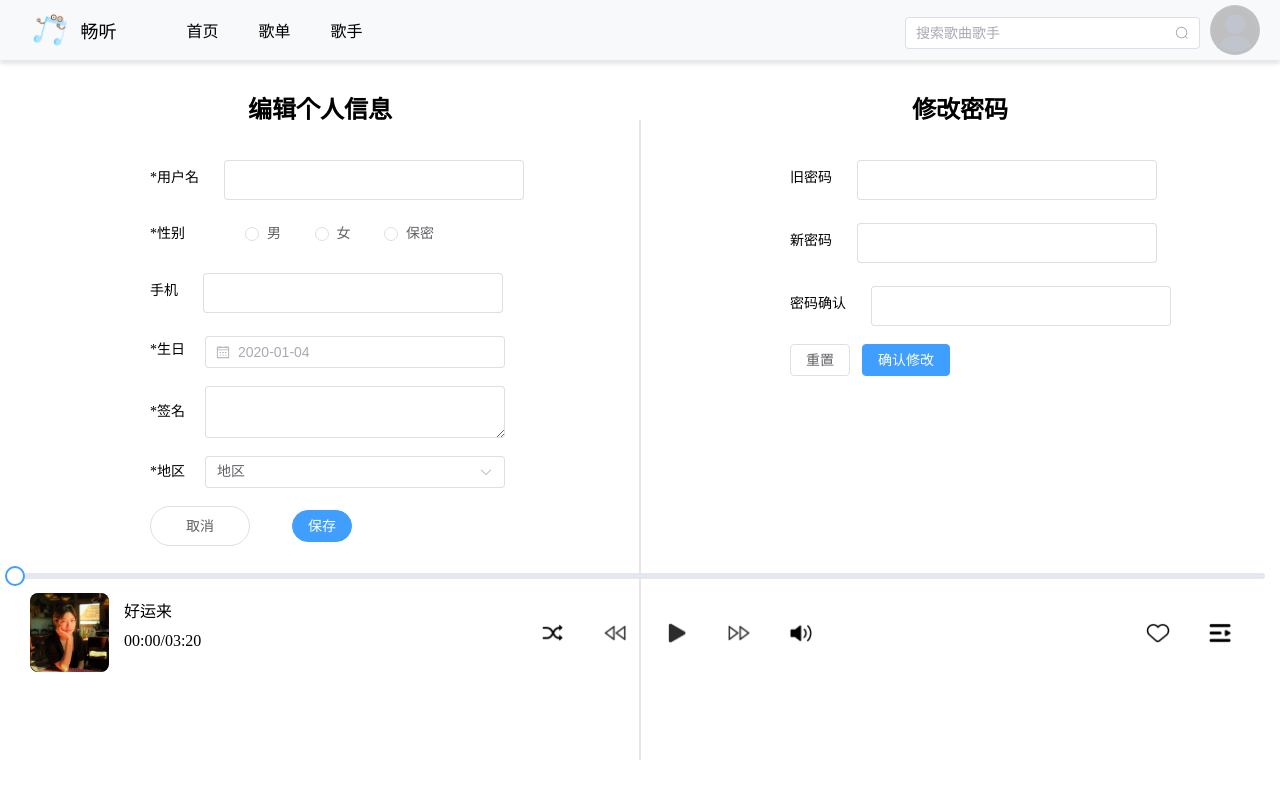
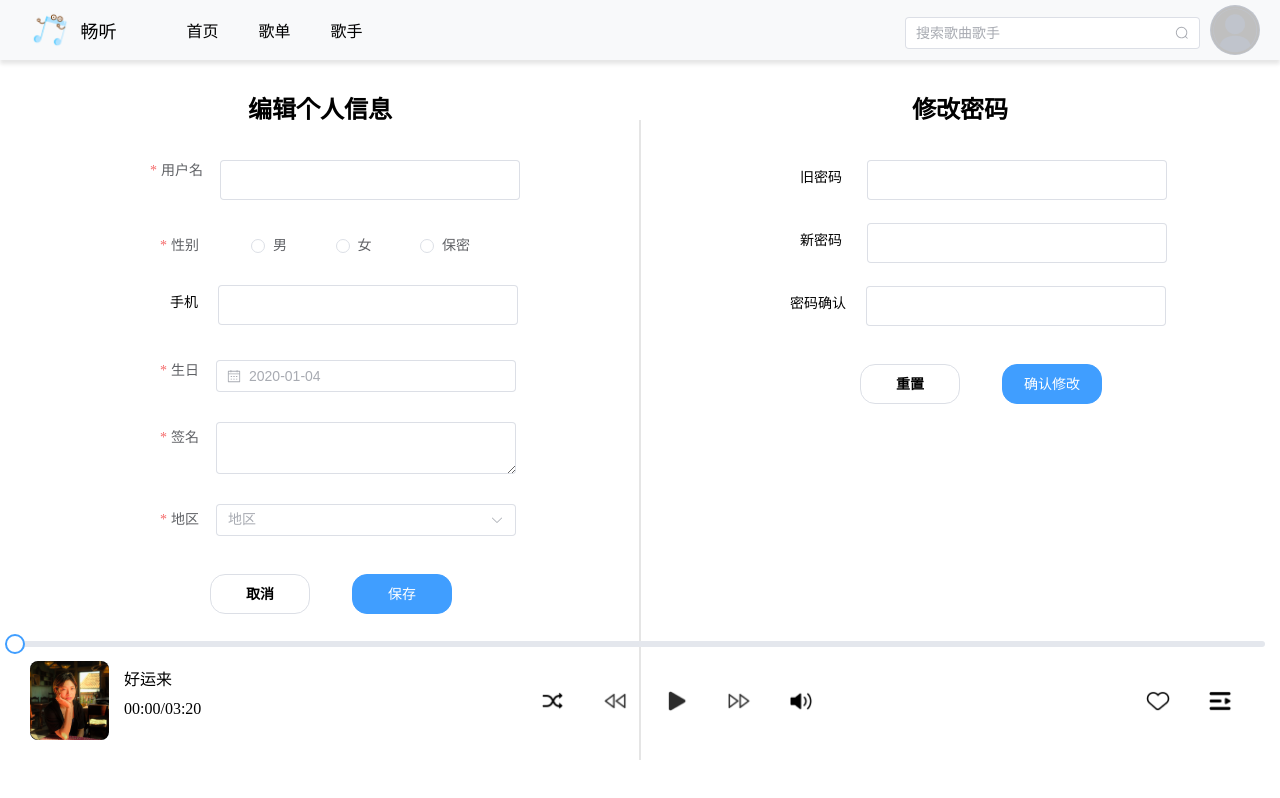
Before and after one commit to huluobu77/music-sites, a Vue app: page /userEdit in a window 1280 px wide. Built offline with nearby package versions, Linux system fonts and the light colour scheme.

Commit message:
useredit

```diff
--- a/src/views/UserEdit.vue
+++ b/src/views/UserEdit.vue
@@ -4,51 +4,50 @@
 
             <h2>编辑个人信息</h2>
             <div class="form-left">
-                <el-form :model="ruleForm" :rules="rules">
+                <el-form :model="ruleForm" :rules="rules" ref="ruleFormRef">
 
-                    <el-form-item prop="username">
-                        <span class="s1">*</span>
-                        <label class="lb1" style="margin-right: 20px;">用户名</label>
+                    <el-form-item label="用户名" prop="username">
                         <el-input class="in1" v-model="ruleForm.username"></el-input>
                     </el-form-item>
 
-                    <el-form-item>
-                        <span class="s1">*</span>
-                        <label class="lb1" style="margin-right: 60px;">性别</label>
-                        <el-radio v-model="selectedOption" label="option1">男&nbsp;</el-radio>
-                        <el-radio v-model="selectedOption" label="option2">女&nbsp;</el-radio>
-                        <el-radio v-model="selectedOption" label="option3">保密</el-radio>
+                    <el-form-item label="性别" prop="sex" style="margin-left: 10px;margin-top: 30px;">
+                        <el-radio v-model="selectedOption" label="option1" style="margin-left: 40px">男&nbsp;</el-radio>
+                        <el-radio v-model="selectedOption" label="option2" style="margin-left: 15px">女&nbsp;</el-radio>
+                        <el-radio v-model="selectedOption" label="option3" style="margin-left: 15px">保密</el-radio>
                     </el-form-item>
 
                     <el-form-item prop="phone">
-                        <label class="lb1" style="margin-right: 20px;">手机</label>
-                        <el-input class="in1" v-model="ruleForm.phone"></el-input>
+                        <label style="margin-left: 20px;">手机</label>
+                        <el-input class="in1" v-model="ruleForm.phone" style="margin-left:20px;"></el-input>
                     </el-form-item>
 
-                    <el-form-item>
-                        <span class="s1">*</span>
-                        <label class="lb1">生日</label>
-                        <el-date-picker class="in1" type="date"
-                            style="margin-left: 20px;width: 300px;" placeholder="2020-01-04"></el-date-picker>
+                    <el-form-item label="生日" required style="margin-left: 10px;margin-top: 30px;">
+                      <el-col>
+                        <el-form-item prop="birthday">
+                          <el-date-picker
+                            v-model="ruleForm.birthday"
+                            type="date"
+                            aria-label="Pick a date"
+                            style="width: 300px;"
+                            placeholder="2020-01-04"
+                          />
+                        </el-form-item>
+                      </el-col>
                     </el-form-item>
 
-                    <el-form-item prop="sign">
-                        <span class="s1">*</span>
-                        <label class="lb1" style="margin-right: 20px;">签名</label>
-                        <el-input class="in2" type="textarea" v-model="ruleForm.sign"></el-input>
+                    <el-form-item label="签名" prop="sign" style="margin-left: 10px;margin-top: 30px;">
+                        <el-input class="in2" type="textarea" v-model="ruleForm.sign" style="margin-left:5px;"></el-input>
                     </el-form-item>
 
-                    <el-form-item>
-                        <span class="s1">*</span>
-                        <label class="lb1" style="margin-right: 20px;">地区</label>
-                        <el-select v-model="selectedProvince" style="width: 300px;">
+                    <el-form-item label="地区" prop="address" style="margin-left: 10px;margin-top: 30px;">
+                        <el-select v-model="selectedProvince" style="width: 300px;margin-left: 5px;"  placeholder="地区">
                             <el-option v-for="province in provinces" :key="province" :label="province" :value="province" />
                         </el-select>
                     </el-form-item>
 
                     <el-form-item>
-                        <el-button style="width: 100px;height: 40px;margin-right: 30px;" round>取消</el-button>
-                        <el-button type="primary" @click="onSubmit" round>保存</el-button>
+                        <el-button class="cancel" @click="cancelForm(ruleFormRef)" style="width: 100px;height: 40px;margin-right: 30px;margin-left: 60px;margin-top: 20px;" round>取消</el-button>
+                        <el-button class="save" type="primary" @click="saveForm(ruleFormRef)" round style="width: 100px;height: 40px;margin-top: 20px;">保存</el-button>
                     </el-form-item>
 
                 </el-form>
@@ -64,25 +63,25 @@
 
             <div class="form-right">
 
-                <el-form :model="ruleForm" :rules="rules">
+                <el-form :model="ruleForm2" :rules="rules2" ref="formRef">
                     <el-form-item prop="oldpassward">
-                    <label class="lb1" style="margin-right: 20px;">旧密码</label>
-                    <el-input class="in1" v-model="ruleForm.oldpassward" type="passward" @keyup.enter="onSubmit"></el-input>
+                      <label class="lb1" style="margin-right: 20px;margin-left: 10px;">旧密码</label>
+                      <el-input class="in1" v-model="ruleForm2.oldpassward" type="passward" @keyup.enter="confirmForm"></el-input>
                     </el-form-item>
 
                     <el-form-item prop="newpassward">
-                    <label class="lb1" style="margin-right: 20px;">新密码</label>
-                    <el-input class="in1" v-model="ruleForm.newpassward"></el-input>
+                      <label class="lb1" style="margin-right: 20px;margin-left: 10px;">新密码</label>
+                      <el-input class="in1" v-model="ruleForm2.newpassward"></el-input>
                     </el-form-item>
 
                     <el-form-item prop="passwardconfirm">
-                    <label class="lb1" style="margin-right: 20px;">密码确认</label>
-                    <el-input class="in1" v-model="ruleForm.passwardconfirm"></el-input>
+                      <label class="lb1" >密码确认</label>
+                      <el-input class="in1" v-model="ruleForm2.passwardconfirm" style="margin-left: 20px;"></el-input>
                     </el-form-item>
 
                     <el-form-item>
-                    <el-button>重置</el-button>
-                    <el-button type="primary" @click="onSubmit">确认修改</el-button>
+                      <el-button class="reset" @click="resetForm(formRef)" style="width: 100px;height: 40px;margin-right: 30px;margin-left: 70px;margin-top: 20px;">重置</el-button>
+                      <el-button class="confirm" type="primary" @click="confirmForm(formRef)" style="width: 100px;height: 40px;margin-right: 30px;margin-top: 20px;">确认修改</el-button>
                     </el-form-item>
 
 
@@ -95,19 +94,28 @@
     </div>
   </template>
 
-<script lang="js" setup>
-import { ref } from 'vue';
-import { reactive } from 'vue'
+  <script lang="ts" setup>
+  import { reactive, ref } from 'vue'
+  import type { ComponentSize, FormInstance, FormRules } from 'element-plus'
+
+  const formRef = ref<FormInstance>()
+  const ruleFormRef = ref<FormInstance>()
 
   const ruleForm = reactive({
     username: '',
+    sex:'',
     phone: '',
+    birthday:'',
     sign: '',
-    // passward:'',
+    address:'',
+  })
+
+  const ruleForm2 = reactive({
     oldpassward: '',
     newpassward: '',
     passwardconfirm: '',
   })
+
 
   const rules = reactive({
     username:[
@@ -115,20 +123,30 @@
     { min: 3, max: 5, message: '用户名长度请控制在3-5位', trigger: 'blur' },
     ],
 
+    sex:[
+    { required: true, message: '请选择您的性别', trigger: 'blur' },
+    ],
+
     phone:[
     { required: true, message: '请输入手机号码', trigger: 'blur' },
     { min: 11, max: 11, message: '手机号码长度必须为11位', trigger: 'blur' },
     ],
 
+    birthday:[
+    { required: true, message: '请选择您的生日', trigger: 'blur' },
+    ],
+
     sign:[
     { required: true, message: '请输入自己的签名', trigger: 'blur' },
-    // { min: 6, max: 8, message: '签名长度', trigger: 'blur' },
     ],
 
-    // passward:[
-    // { required: true, message: '请输入密码', trigger: 'blur' },
-    // { min: 6, max: 8, message: '密码长度请控制在6-8位', trigger: 'blur' },
-    // ],
+    address:[
+    { required: true, message: '请选择您的地址', trigger: 'blur' },
+    ],
+
+  })
+
+  const rules2 = reactive({
 
     oldpassward:[
     { required: true, message: '请输入旧密码', trigger: 'blur' },
@@ -147,8 +165,9 @@
 
   })
 
+
   // 单选按钮点击选中
-const selectedOption = ref('男');
+  const selectedOption = ref(null);
 
   // 地区：省份数据
   const provinces = ref([
@@ -157,11 +176,42 @@
     "广东省", "海南省", "四川省", "贵州省", "云南省", "陕西省", "甘肃省", "青海省", "台湾省",
     "内蒙古自治区", "广西壮族自治区", "西藏自治区", "宁夏回族自治区", "新疆维吾尔自治区", "香港特别行政区", "澳门特别行政区"
   ]);
-const selectedProvince = ref('地区');
+  const selectedProvince = ref(null);
 
-const onSubmit = () => {
-  console.log('submit!')
+
+  const cancelForm = (formEl: FormInstance | undefined) => {
+    if (!formEl) return
+    formEl.resetFields()
   }
+
+  const saveForm = async (formEl: FormInstance | undefined) => {
+    if (!formEl) return
+    await formEl.validate((valid, fields) => {
+      if (valid) {
+        console.log('save!')
+      } else {
+        console.log('cancel!', fields)
+      }
+    })
+  }
+
+  const resetForm = (formE1: FormInstance | undefined) => {
+    if (!formE1) return
+    formE1.resetFields()
+  }
+
+  const confirmForm = async (formE1: FormInstance | undefined) => {
+    if (!formE1) return
+    await formE1.validate((valid, fields) => {
+      if (valid) {
+        console.log('reset!')
+      } else {
+        console.log('confirm!', fields)
+      }
+    })
+  }
+
+
 
   </script>
 
@@ -216,4 +266,44 @@
   width: 300px;
   }
 
+  .cancel{
+  background-color: transparent; /* 背景透明 */
+  cursor: pointer; /* 鼠标指针变为手型 */
+  font-size: 14px; /* 字体大小 */
+  padding: 5px 10px; /* 内边距 */
+  border-radius: 15px;
+  }
+
+  .save{
+  border-radius: 15px;
+  cursor: pointer; /* 鼠标指针变为手型 */
+  font-size: 14px; /* 字体大小 */
+  padding: 5px 10px; /* 内边距 */
+  }
+
+  .reset{
+  background-color: transparent; /* 背景透明 */
+  cursor: pointer; /* 鼠标指针变为手型 */
+  font-size: 14px; /* 字体大小 */
+  padding: 5px 10px; /* 内边距 */
+  border-radius: 15px;
+  }
+
+  .confirm{
+  border-radius: 15px;
+  cursor: pointer; /* 鼠标指针变为手型 */
+  font-size: 14px; /* 字体大小 */
+  padding: 5px 10px; /* 内边距 */
+  }
+
+  .cancel {
+    color: black;
+    font-weight: bold;
+  }
+
+  .reset {
+    color: black;
+    font-weight: bold;
+  }
+
   </style>
```
Also changed, not shown: src/views/UserIndex.vue (indentation only). Lines whose indentation alone changed are shown as unchanged.
